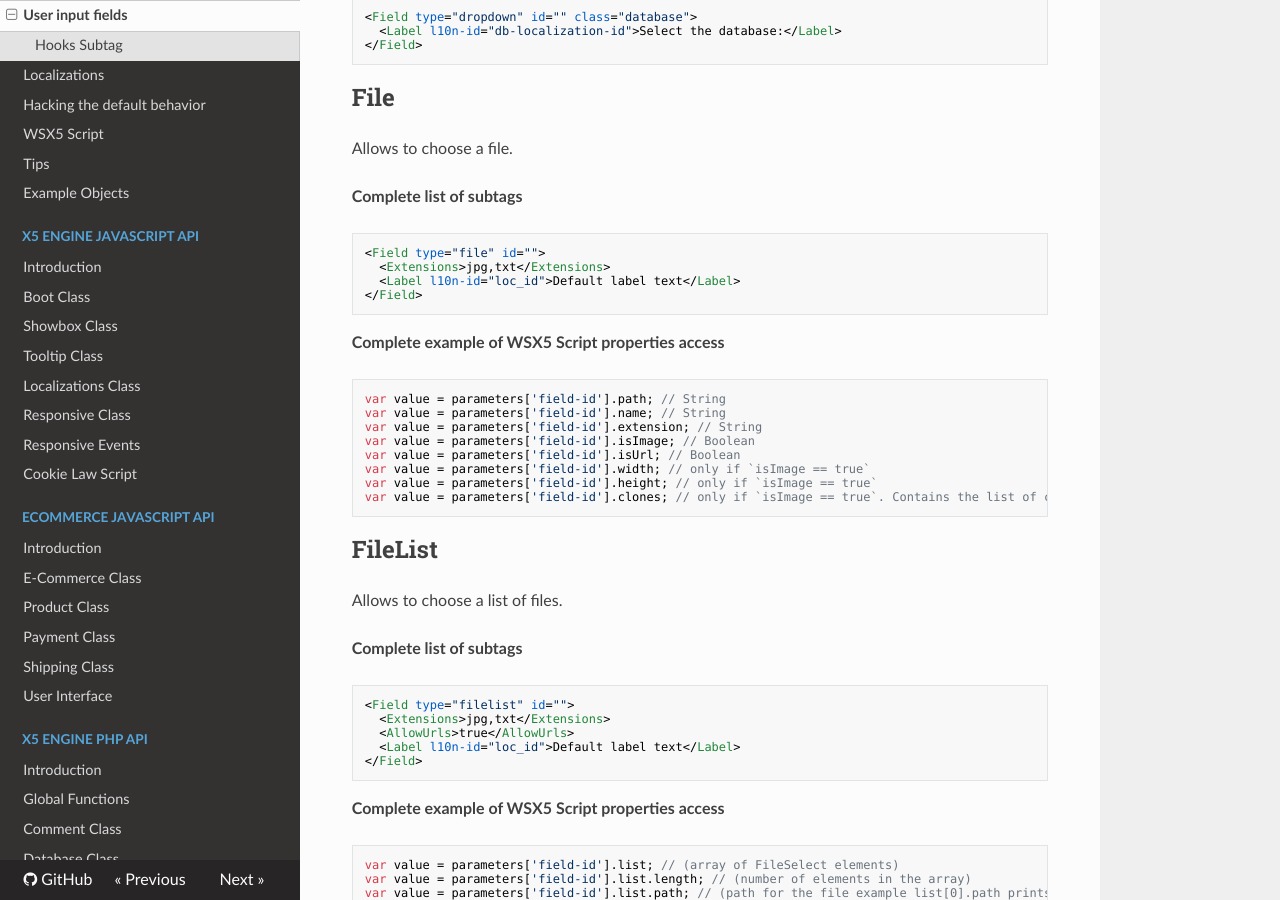
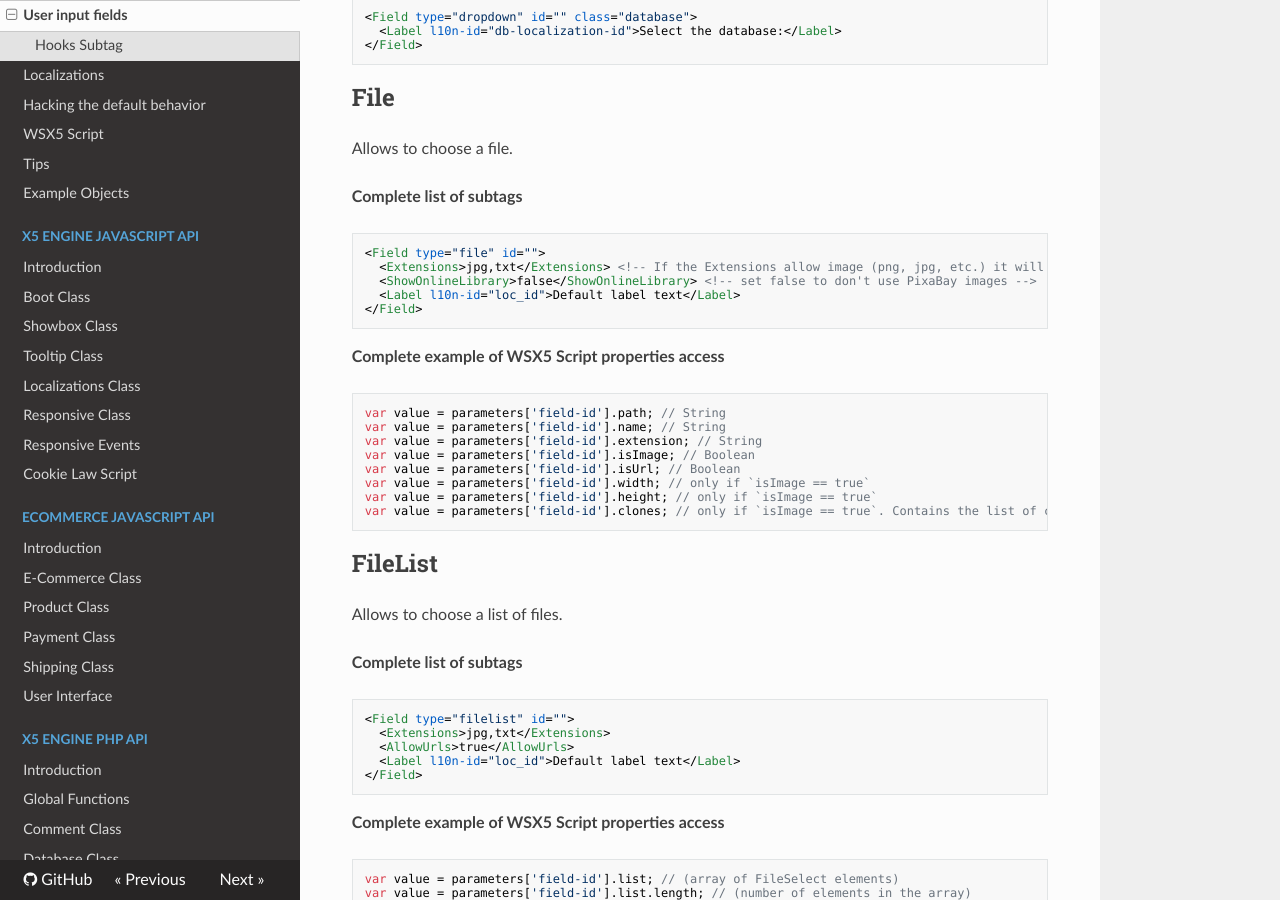
Before and after one commit to WebSiteX5/wsx5-developers-guide, an MkDocs documentation site: the page built from docs/optional-objects/user-input-fields.md, in a window 1280 px wide and 900 px high, scrolled down 5072 px. Built offline with MkDocs 1.6.1, drawn with Linux system fonts in a browser that asks for light colours; nearby versions of some CDN libraries; old or Windows-style settings are respelled for this version of MkDocs.

Commit message:
Immagini da Pixabay per controllo "Aggiungi Immagine" - WSX5-2300

````diff
--- a/docs/optional-objects/user-input-fields.md
+++ b/docs/optional-objects/user-input-fields.md
@@ -236,7 +236,8 @@ Allows to choose a file.
 **Complete list of subtags**
 ```xml
 <Field type="file" id="">
-  <Extensions>jpg,txt</Extensions>
+  <Extensions>jpg,txt</Extensions> <!-- If the Extensions allow image (png, jpg, etc.) it will be possible to use the images from PixaBay -->
+  <ShowOnlineLibrary>false</ShowOnlineLibrary> <!-- set false to don't use PixaBay images -->
   <Label l10n-id="loc_id">Default label text</Label>
 </Field>
 ```
````
